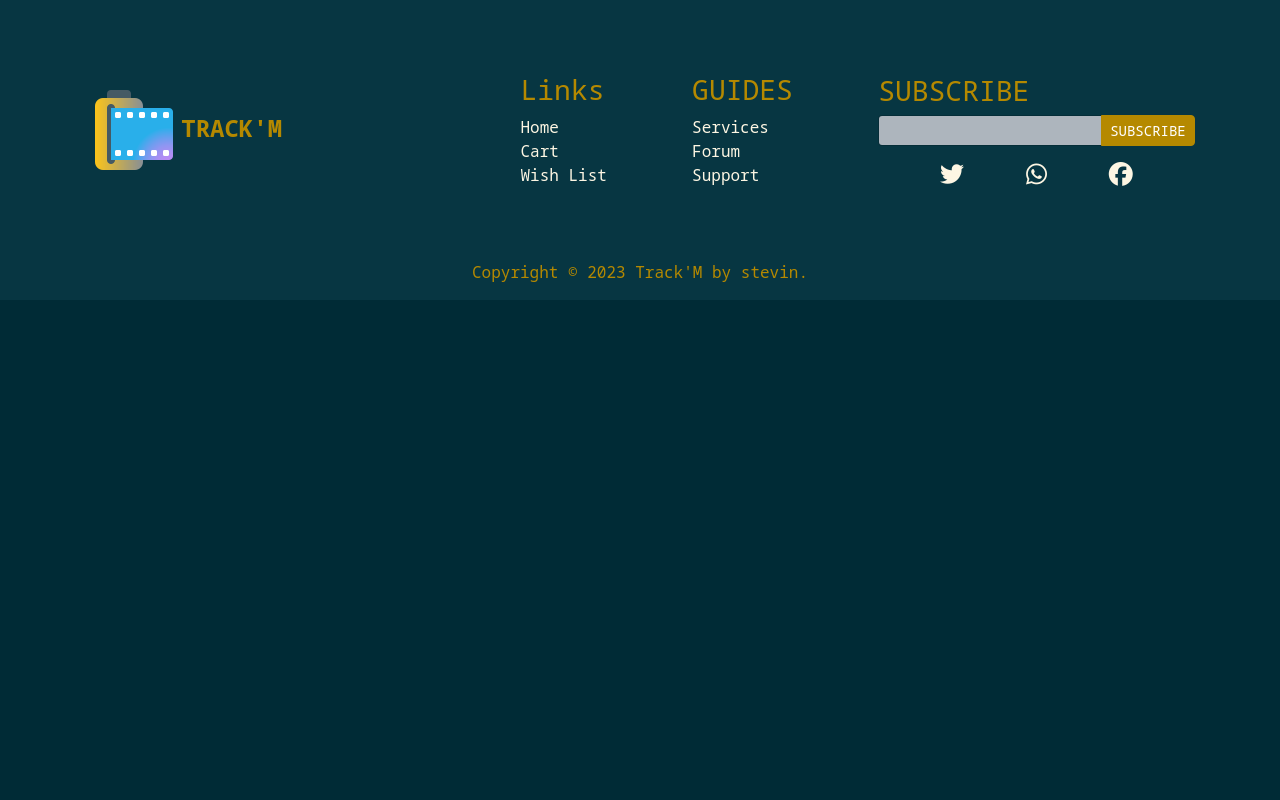
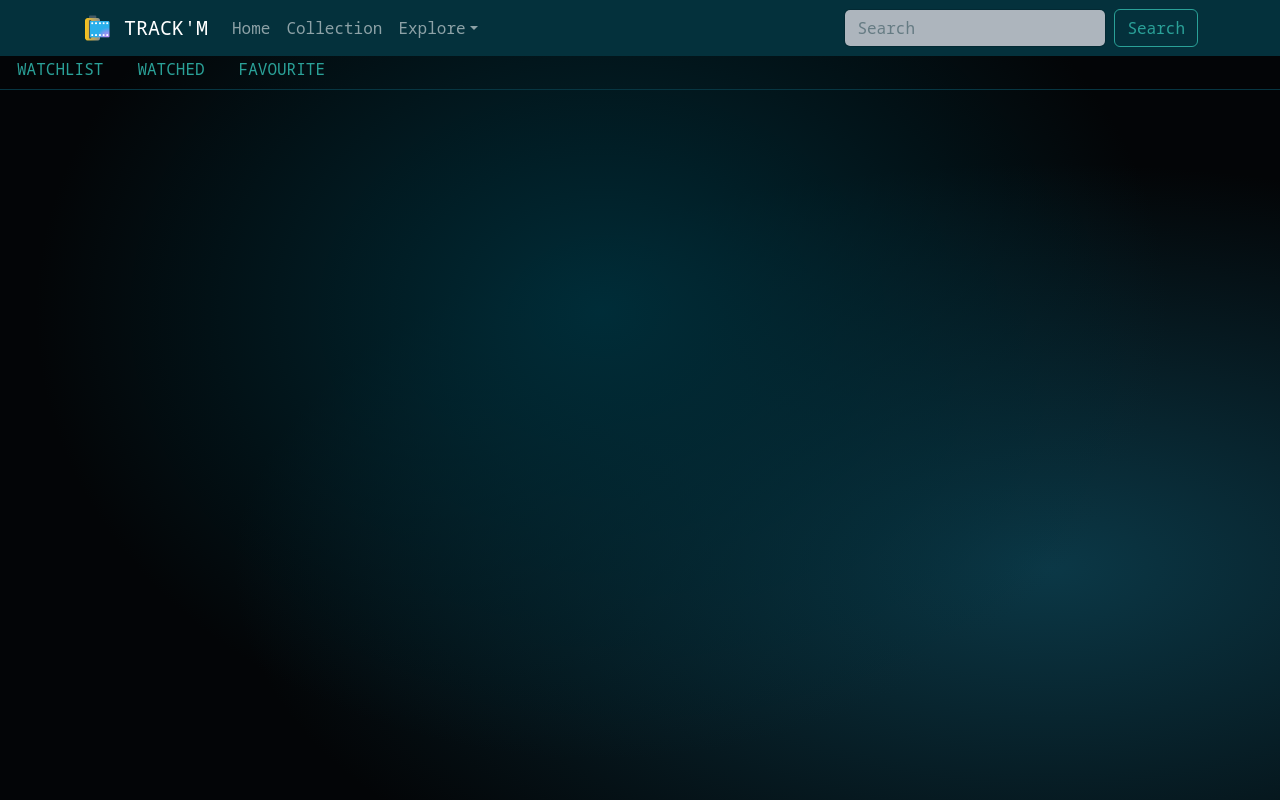
Before and after one commit to firefly3823/Track_M, a React (Create React App) app: page /collection in a window 1280 px wide. Shown: the top 800 px of the page. Built offline with nearby package versions, Linux system fonts and the light colour scheme.

Commit message:
updating tracking page

```diff
--- a/src/App.js
+++ b/src/App.js
@@ -6,6 +6,9 @@ import Footer from './components/Footer'
 import { Provider } from 'react-redux';
 import store from './redux/store'
 import MovieDetailedView from './pages/MovieDetailedView';
+import MyMoviesCollection from './pages/MyMoviesCollection';
+
+
 
 function App() {
 
@@ -16,6 +19,8 @@ function App() {
             <Route path='/home' element={<Home />} />
             <Route path='/' element={<LandingPage />} />
           <Route path='/details/:media_type/:id' element={<MovieDetailedView/>}/>
+          <Route path='/collection' element={<MyMoviesCollection />} />
+
           </Routes>
         <Footer />
       </Provider>
--- a/src/components/Crousal.jsx
+++ b/src/components/Crousal.jsx
@@ -14,7 +14,7 @@ function Crousal({ movie }) {
 
                     </div>
                     <Carousel.Caption>
-                        <h2 style={{ fontWeight: "900" }} className='text-primary fs-2'>{item.title ? item.title : item.name}</h2>
+                        <h2 style={{ fontWeight: "900" }} className='text-primary strong fs-2'>{item.title ? item.title : item.name}</h2>
                         <p style={{ fontSize: "clamp(1rem,3.4783vw+0.3043rem+3rem)" }}>{item.overview}</p>
                         <Link to={`/details/${item.media_type}/${item.id}`} className='btn btn-danger' variant="none" size="sm"><i className="fa-solid fa-xl fa-circle-info" style={{ color: "#3ca8ec" }}></i>
                             {'  '}View</Link>
--- a/src/components/Header.jsx
+++ b/src/components/Header.jsx
@@ -21,7 +21,7 @@ function Headder() {
                     <Navbar.Collapse id="basic-navbar-nav">
                         <Nav className="me-auto">
                             <Nav.Link href="/home">Home</Nav.Link>
-                            <Nav.Link href="/latest">Latest</Nav.Link>
+                            <Nav.Link href="/collection">Collection</Nav.Link>
                             <NavDropdown title="Explore" id="basic-nav-dropdown">
                                 <NavDropdown.Item href="#action/3.1">Trending</NavDropdown.Item>
                                 <NavDropdown.Item href="#action/3.2">Recomented</NavDropdown.Item>
--- /dev/null
+++ b/src/components/Trackedcard.jsx
@@ -0,0 +1,54 @@
+import React, { useState } from 'react'
+import './component.css'
+import Tab from 'react-bootstrap/Tab';
+import Tabs from 'react-bootstrap/Tabs';
+function Trackedcard() {
+    const [key, setKey] = useState('home');
+    const tabs = [
+        {
+            label: "WATCHLIST",
+            value: "Watchlist",
+            status: `Watchlist`,
+        },
+        {
+            label: "WATCHED",
+            value: "watched",
+            status: `watched`,
+        },
+
+        {
+            label: "FAVOURITE",
+            value: "favourite",
+            status: `favourite`,
+        },
+    ];
+
+    return (
+        <>
+
+            <Tabs
+                id="controlled-tab-example"
+                activeKey={key}
+                onSelect={(k) => setKey(k)}
+                className="mb-3"
+            >
+                {
+                    tabs.map((tabs)=>(
+                        <Tab eventKey={tabs.status} key={tabs.value} title={tabs.label}>
+                            <div className='collection-card'>
+                                <img src="https://image.tmdb.org/t/p/original/l2bqoY9rgPAgugPkOTowIPIv61j.jpg" width={'30px'} alt="" />
+                                Tab content for Home
+                            </div>
+                        </Tab>
+                    ))
+
+
+                }
+
+            </Tabs>
+
+        </>
+    )
+}
+
+export default Trackedcard
--- a/src/components/component.css
+++ b/src/components/component.css
@@ -1,6 +1,16 @@
 .card-image{
     border-image: fill 0 linear-gradient(#0003,#000);
 }
-.test{
-    color: red;
+
+.collection-card{
+    height: 20vh;
+    width: 30rem;
+    border-radius: 20px;
+    backdrop-filter: blur(0px) saturate(85%);
+        -webkit-backdrop-filter: blur(0px) saturate(85%);
+        background-color: rgba(17, 25, 40, 0.29);
+        border-radius: 12px;
+        border: 1px solid rgba(255, 255, 255, 0.125);
+
+
 }
--- a/src/pages/MyMoviesCollection.jsx
+++ b/src/pages/MyMoviesCollection.jsx
@@ -1,8 +1,13 @@
 import React from 'react'
-
+import Header from '../components/Header'
+import Trackedcard from '../components/Trackedcard'
+import './page.css'
 function MyMoviesCollection() {
     return (
-        <div>MyMoviesCollection</div>
+        <>
+            <Header/>
+        <div className='collection-container'> <Trackedcard/></div>
+        </>
     )
 }
 export default MyMoviesCollection
--- a/src/pages/page.css
+++ b/src/pages/page.css
@@ -10,6 +10,16 @@
     background-position: cover;
     background-size: cover;
     min-height: 90vh;
+    backdrop-filter: blur(2px) saturate(85%);
+        -webkit-backdrop-filter: blur(2px) saturate(85%);
+        background-color: rgba(17, 25, 40, 0.74);
+}
 
+.collection-container{
+    background-color: #030507;
+        background-image:
+            radial-gradient(at 47% 33%, hsl(192.22, 100%, 11%) 0, transparent 59%),
+            radial-gradient(at 82% 65%, hsl(194.74, 73%, 16%) 0, transparent 55%);
+    height: 100vh;
 
 }
```
Also changed, not shown: src/pages/MovieDetailedView.jsx (+24 -14 lines), src/services/api.txt.
